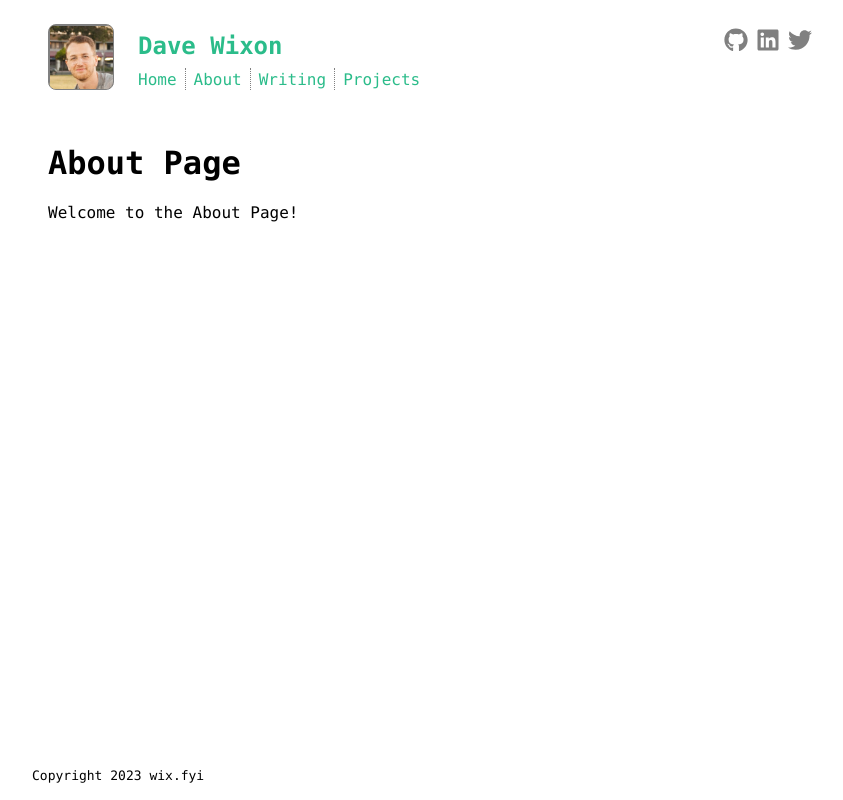
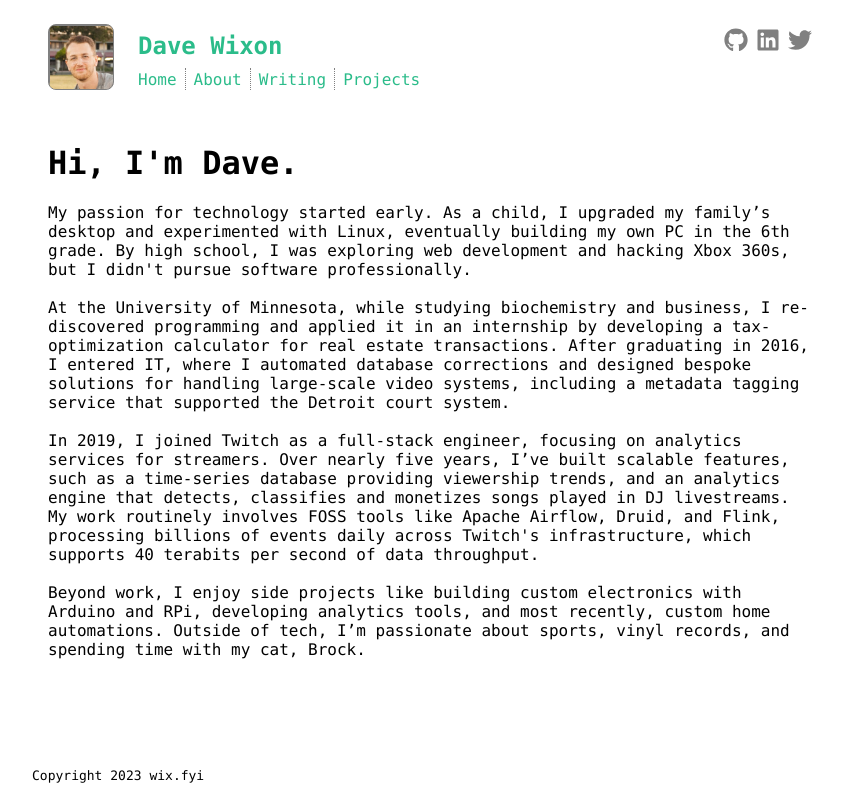
Before and after one commit to wickz80/wix.fyi, a Gatsby site: page /about in a window 1280 px wide. Shown: the whole page, without its empty margins (208-1051 px from the left). Built offline with nearby package versions, Linux system fonts and the light colour scheme; Gatsby itself is replaced by a stand-in of ours.

Commit message:
about/home page content

```diff
--- a/src/pages/about.tsx
+++ b/src/pages/about.tsx
@@ -4,8 +4,20 @@ import PageContainer from '../components/page-container';
 const AboutPage: React.FC = () =>
     <PageContainer>
         <div>
-            <h1>About Page</h1>
-            <p>Welcome to the About Page!</p>
+            <h1>Hi, I'm Dave.</h1>
+            <p>
+                My passion for technology started early. As a child, I upgraded my family’s desktop and experimented with Linux, eventually building my own PC in the 6th grade. By high school, I was exploring web development and hacking Xbox 360s, but I didn't pursue software professionally.
+                <br />
+                <br />
+                At the University of Minnesota, while studying biochemistry and business, I re-discovered programming and applied it in an internship by developing a tax-optimization calculator for real estate transactions. After graduating in 2016, I entered IT, where I automated database corrections and designed bespoke solutions for handling large-scale video systems, including a metadata tagging service that supported the Detroit court system.
+                <br />
+                <br />
+                In 2019, I joined Twitch as a full-stack engineer, focusing on analytics services for streamers. Over nearly five years, I’ve built scalable features, such as a time-series database providing viewership trends, and an analytics engine that detects, classifies and monetizes songs played in DJ livestreams. My work routinely involves FOSS tools like Apache Airflow, Druid, and Flink, processing billions of events daily across Twitch's infrastructure, which supports 40 terabits per second of data throughput.
+                <br />
+                <br />
+                Beyond work, I enjoy side projects like building custom electronics with Arduino and RPi, developing analytics tools, and most recently, custom home automations. Outside of tech, I’m passionate about sports, vinyl records, and spending time with my cat, Brock.
+
+            </p>
         </div>
     </PageContainer>
 
--- a/src/pages/index.tsx
+++ b/src/pages/index.tsx
@@ -4,11 +4,10 @@ import PageContainer from "../components/page-container"
 
 const IndexPage: React.FC<PageProps> = () => (
   <PageContainer>
-    Welcome to wix.fyi. This is a website about me.
+    Hello!
     <br />
     <br />
-    This is a work in progress. Check back later for updates.
-
+    You've reached wix.fyi. This site serves as a tech blog, online portfolio, and experiment to play with shiny new web frameworks and technologies.
   </PageContainer>
 )
 
```
